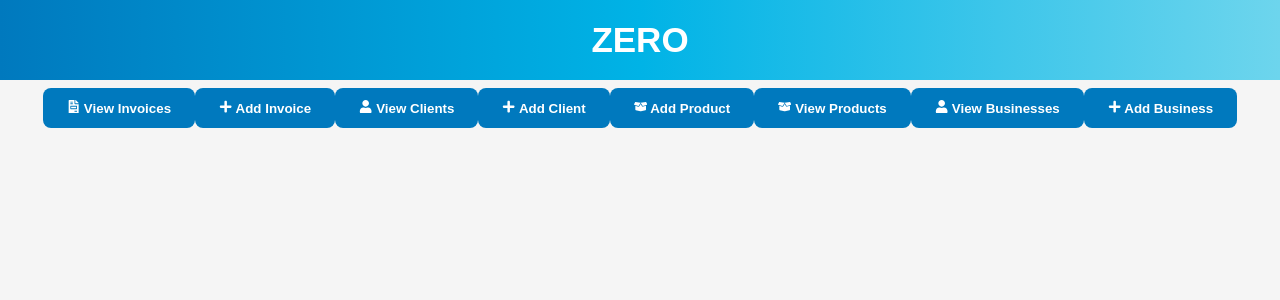
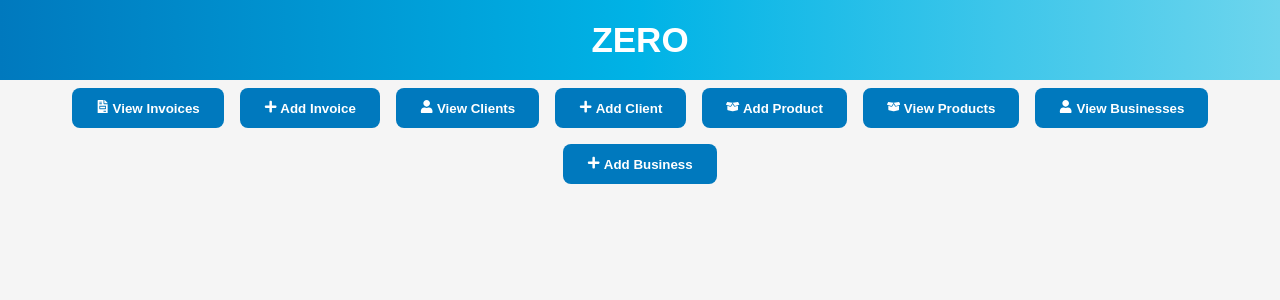
Before and after one commit to emilyfindlay/INFO310-Project-, a React (Create React App) app in the folder frontend/: page / in a window 1280 px wide. Shown: the top 300 px of the page. Built offline with nearby package versions, Linux system fonts and the light colour scheme; no server answers.

Commit message:
Added some padding around the app nav buttons
padded the buttons left/right and bottom by 1rem

```diff
--- a/frontend/src/App.jsx
+++ b/frontend/src/App.jsx
@@ -54,6 +54,7 @@ export default function App() {
             <aside className="w-64 bg-blue-800 text-white p-4 space-y-4">
                 <h1 className="text-2xl font-bold mb-6">Zero</h1>
                 <nav className="flex flex-col space-y-2">
+                <div className="button-row">
                     <button
                         onClick={() => setPage("invoice-list")}
                         className="flex items-center gap-2 hover:bg-blue-700 p-2 rounded"
@@ -102,7 +103,7 @@ export default function App() {
                     >
                         <FaPlus/> Add Business
                     </button>
-
+                    </div>
                 </nav>
             </aside>
 
--- a/frontend/src/zeroCSS.css
+++ b/frontend/src/zeroCSS.css
@@ -189,3 +189,11 @@ h1, h2 {
     margin-bottom: 24px;
     border-radius: 8px;
 }
+
+.button-row {
+    display: flex;
+    justify-content: center;
+    flex-wrap: wrap;
+    gap: 16px;         /* spacing between buttons */
+    padding: 0 1rem 1rem;     /* spacing around the button row */
+}
```
